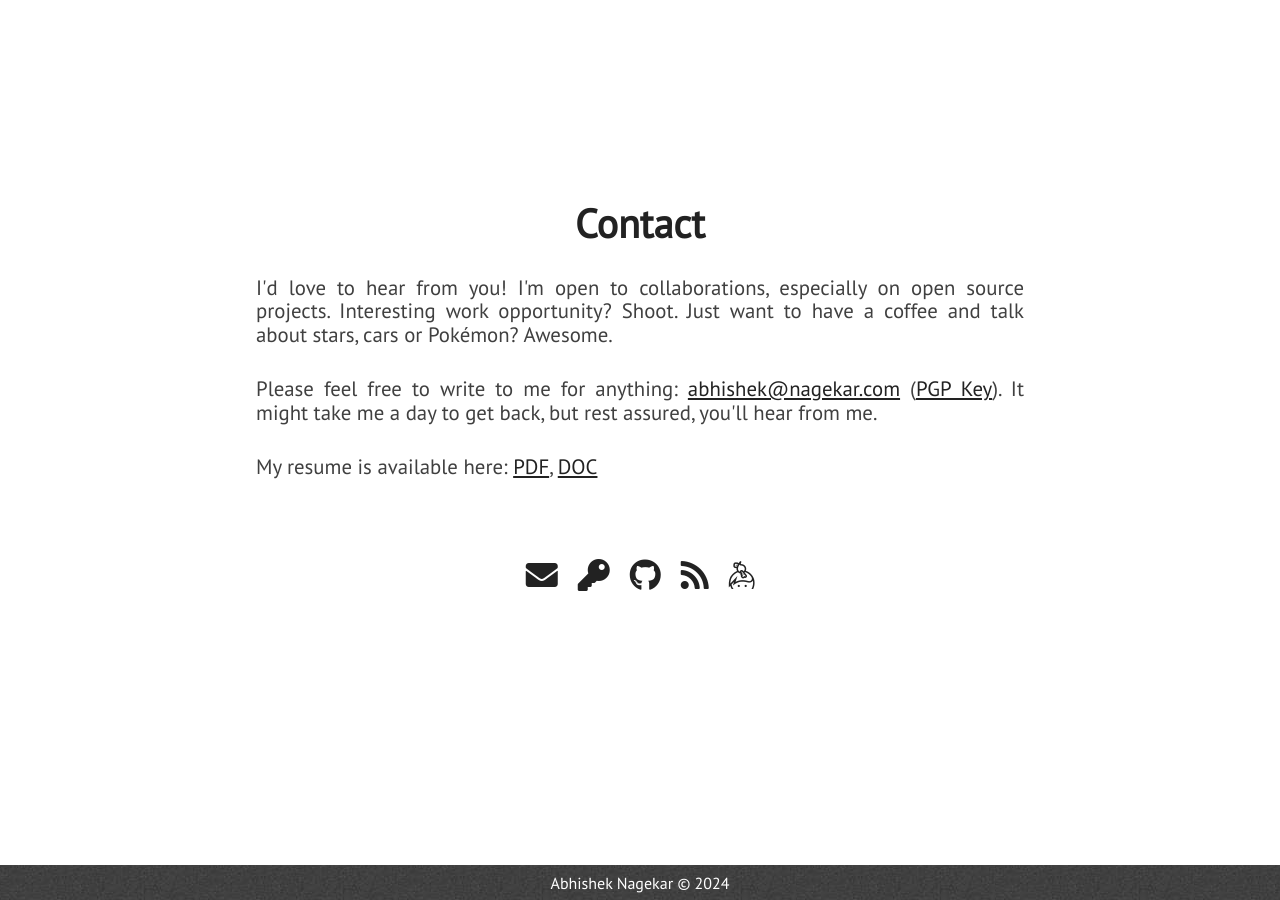
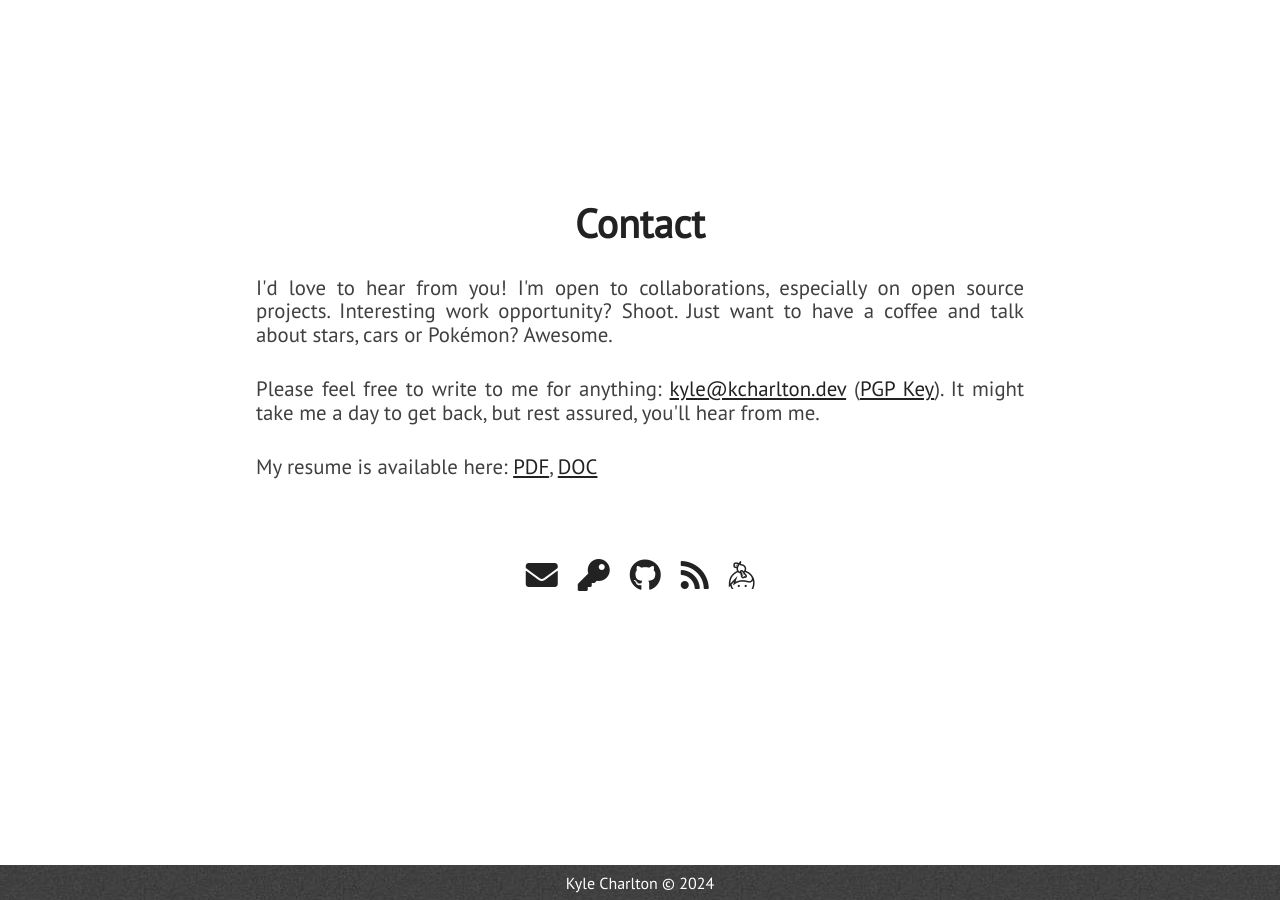
Before and after one commit to kylejcharlton/portfolio, a Jekyll site: the page built from index.html, in a window 1280 px wide and 900 px high, scrolled down 5081 px. Built offline with Jekyll 4.4.1, drawn with Linux system fonts in a browser that asks for light colours; nearby versions of some CDN libraries; some of the changed text lies outside the part shown.

Commit message:
Some personalization

```diff
--- a/_config.yml
+++ b/_config.yml
@@ -1,18 +1,18 @@
-title: Abhishek Nagekar
-description: Web & Security Engineer
-site_title: '@abhn - Abhishek Nagekar'
+title: Kyle Charlton
+description: Software Developer
+site_title: 'Kyle Charlton'
 
 # Build settings
 markdown: kramdown
 exclude: [vendor/ruby]
 
 # Personalization
-github_username: abhn
-blog_url: https://www.nagekar.com
-email: abhishek@nagekar.com
-keybase_username: abhn
-twitter_username: abhn_
-reddit_username: abhn
+github_username: kylejcharlton
+blog_url:
+email: kyle@kcharlton.dev
+keybase_username:
+twitter_username:
+reddit_username:
 
 # absolute or relative
 profile_picture: assets/images/pp.jpg
--- a/index.html
+++ b/index.html
@@ -1,4 +1,4 @@
 ---
 layout: default
-title: Abhishek Nagekar
+title: Kyle Charlton
 ---
```
Also changed, not shown: assets/images/pp.jpg.
